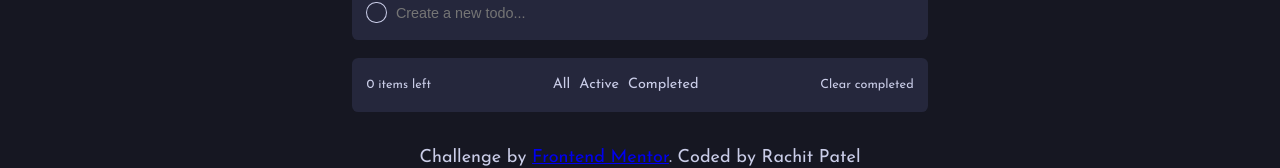
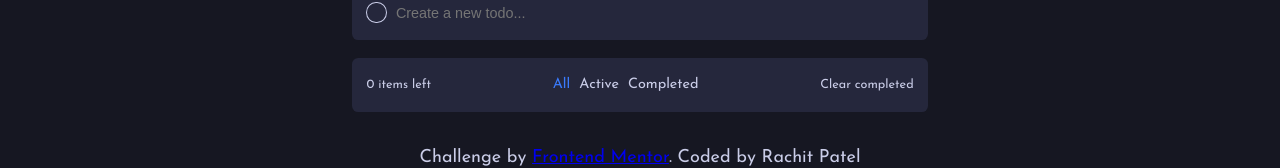
Before and after one commit to rachit0706/todo-app-fem, a React (Create React App) app: page / in a window 1280 px wide. Shown: the part 378-546 px from the top of the page. Built offline with nearby package versions, Linux system fonts and the light colour scheme.

Commit message:
Styling to selected filter

```diff
--- a/src/components/TodoPage.css
+++ b/src/components/TodoPage.css
@@ -132,6 +132,9 @@ h1 {
     text-transform: capitalize;
 }
 
+.selected {
+    color: var(--Bright-Blue);
+}
 
 @media screen and (min-width: 600px) {
 
--- a/src/components/TodoPage.js
+++ b/src/components/TodoPage.js
@@ -30,9 +30,9 @@ function TodoItem({ details, remove, markComplete }) {
     );
 }
 
-function FilterItem({ label, handleFilter }) {
+function FilterItem({ label, handleFilter, currFilters }) {
     return (
-        <li className="filter" onClick={() => handleFilter(label)}>{label}</li>
+        <li className={currFilters === label ? "filter selected" : "filter"} onClick={() => handleFilter(label)}>{label}</li>
     );
 }
 
@@ -51,8 +51,6 @@ export default function TodoPage({handleTheme, currTheme}) {
         }else {
             setTodoItems([]);
         }
-
-        console.log(filterItems);
     }, []);
 
     useEffect(() => {
@@ -148,13 +146,13 @@ export default function TodoPage({handleTheme, currTheme}) {
                 <div className="bottom-panel">
                     <span className="items-left">{itemsLeft} items left</span>
                     <ul className="filter-panel-large">
-                        {['all', 'active', 'completed'].map(filter => <FilterItem label={filter} key={filter} handleFilter={setFilters} />)}
+                        {['all', 'active', 'completed'].map(filter => <FilterItem label={filter} key={filter} handleFilter={setFilters} currFilters={filters} />)}
                     </ul>
                     <span className="clear-completed" onClick={() => clearCompleted()}>Clear completed</span>
                 </div>
             </div>
             <ul className="filter-panel-small">
-                {['all', 'active', 'completed'].map(filter => <FilterItem label={filter} key={filter} handleFilter={setFilters} />)}
+                {['all', 'active', 'completed'].map(filter => <FilterItem label={filter} key={filter} handleFilter={setFilters} currFilters={filters} />)}
             </ul>
         </div>
     );
```
